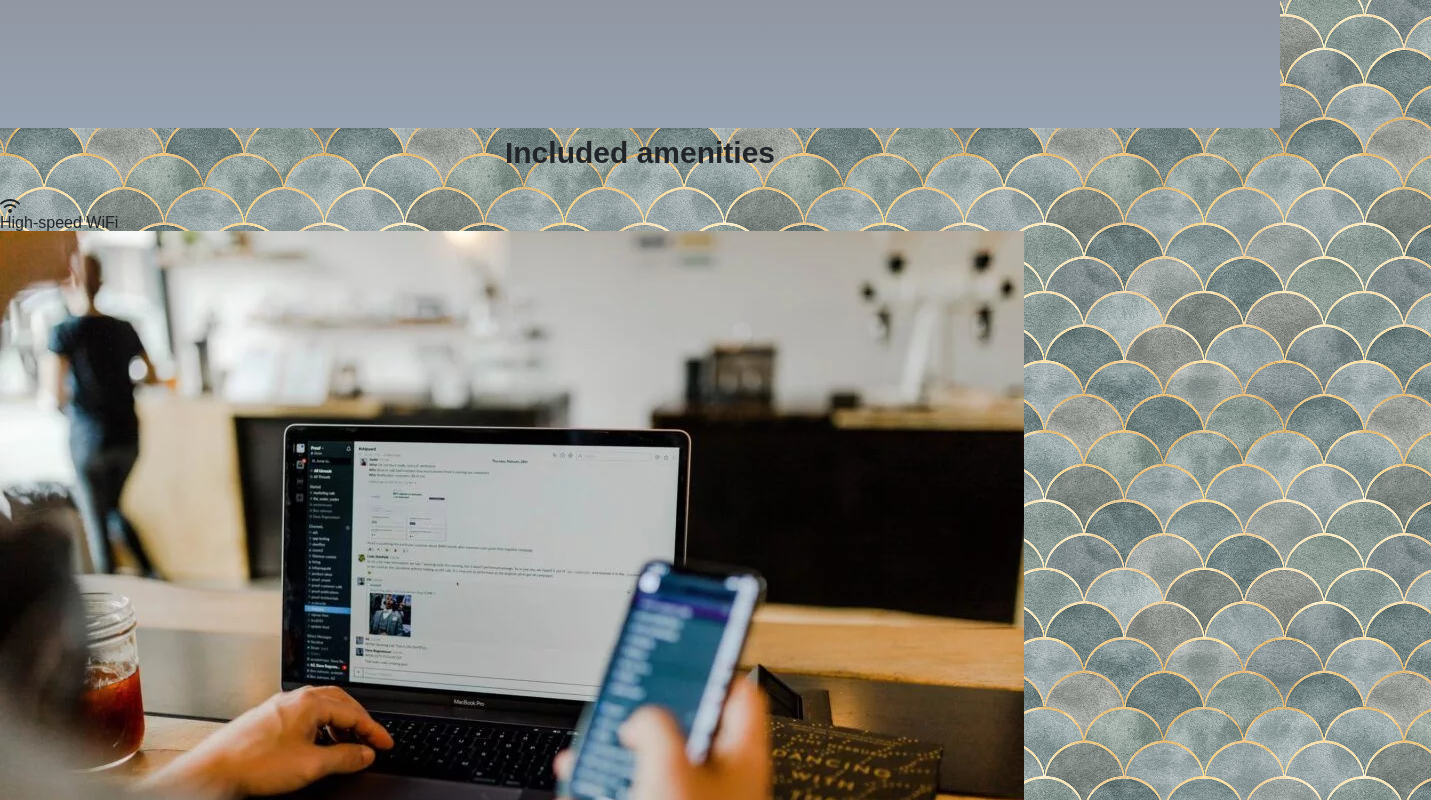
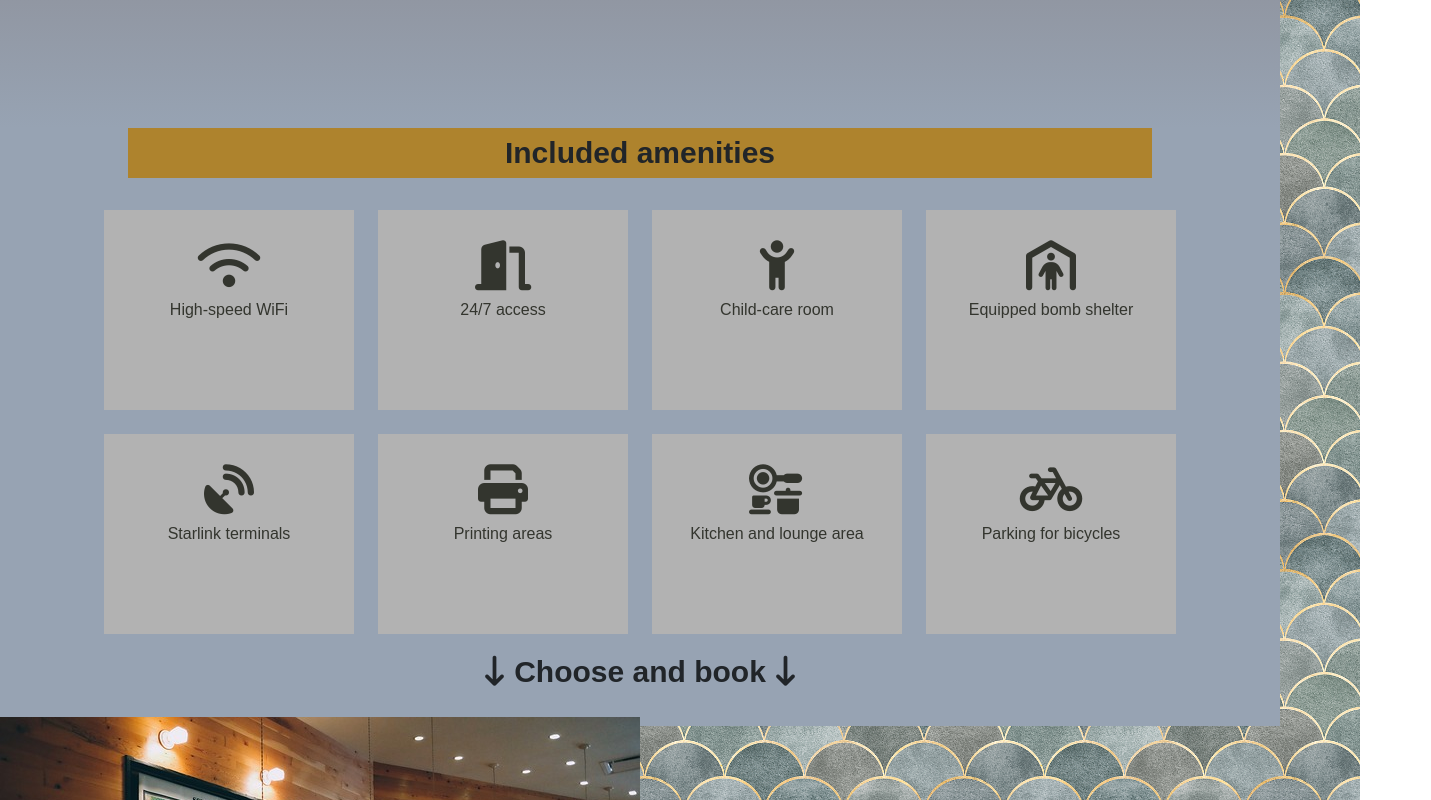
Before and after one commit to lizazp92/LvivSpaces2, a plain HTML site: page index.html in a window 1280 px wide. Shown: the part 1540-2340 px from the top of the page, 1431 px wide, since content can reach past the window. Drawn offline with nearby package versions, Linux system fonts and the light colour scheme; a web font is replaced by a local one.

Commit message:
add scss for page3 - amenities. fix heading bg over writing. add mixins and variables for page3. fix display:flex for older versions

```diff
--- a/css/_mixins.scss
+++ b/css/_mixins.scss
@@ -4,7 +4,7 @@
 
 @mixin flex {
   display: flex;
-  display: -webkit-box;
+  display: -webkit-box-flex;
   display: -ms-flexbox;
 }
 
@@ -13,6 +13,12 @@
   justify-content: center;
   -webkit-box-pack: center;
   -ms-flex-pack: center;
+}
+
+@mixin flex-wrap {
+  @include flex-center;
+  flex-wrap: wrap;
+  -ms-flex-wrap: wrap;
 }
 
 @mixin flex-column {
@@ -34,6 +40,7 @@
   -ms-flex-item-align: center;
   -ms-grid-row-align: center;
 }
+
 @mixin align-content-center {
   align-content: center;
   -ms-flex-line-pack: center;
@@ -77,6 +84,15 @@
   animation: $args;
 }
 
+@mixin preserve-3d {
+  transform-style: preserve-3d;
+  -webkit-transform-style: preserve-3d;
+}
+
+@mixin perspective($val) {
+  perspective: $val;
+  -webkit-perspective: $val;
+}
 // NAVBAR
 @mixin navbar__list {
   @include flex-end;
@@ -100,3 +116,9 @@
   font-weight: 700;
   font-style: normal;
 }
+
+// PAGE 3
+@mixin backface-hidden {
+  backface-visibility: hidden;
+  -webkit-backface-visibility: hidden;
+}
--- a/css/_variables.scss
+++ b/css/_variables.scss
@@ -24,6 +24,12 @@ $hero-text-bg: rgb(61, 53, 42, 0.5);
 
 $page2-link-hover: #0f6f2c;
 
+// PAGE 3
+
+$flip-card-bg: rgb(178, 178, 178);
+$flip-card-color: #33352e;
+$flip-card-shadow: rgb(75, 77, 74);
+
 // navbar
 
 $navbar-bg: rgba(101, 87, 74, 0.8);
--- a/css/styles.scss
+++ b/css/styles.scss
@@ -20,6 +20,15 @@ body {
   height: 100vh;
   width: 100%;
 }
+
+.heading-transparent {
+  font-size: 30px;
+  font-weight: bolder;
+  text-align: center;
+  font-stretch: narrower;
+  background-color: transparent;
+}
+
 .page-heading {
   @extend .heading-transparent;
   padding-top: 10px;
@@ -30,13 +39,6 @@ body {
   margin-left: 10%;
 }
 
-.heading-transparent {
-  font-size: 30px;
-  font-weight: bolder;
-  text-align: center;
-  font-stretch: narrower;
-  background-color: transparent;
-}
 strong {
   font-weight: bolder;
 }
@@ -52,9 +54,19 @@ em {
   font-weight: bolder;
 }
 
+// PADDINGS
+
 .pt30 {
   padding-top: 30px;
 }
+.pb-10 {
+  padding-bottom: 10px;
+}
+.pb-80 {
+  padding-bottom: 80px;
+}
+
+// MARGINS
 
 .mb15 {
   margin-bottom: 15px;
@@ -75,6 +87,8 @@ em {
   margin-top: -70px;
 }
 
+// FONT SIZES
+
 .f-s20 {
   font-size: 20;
 }
@@ -84,6 +98,9 @@ em {
 .f-s50 {
   font-size: 50px;
 }
+
+// FONT WEIGHT
+
 .fw-550 {
   font-weight: 550;
 }
@@ -93,6 +110,8 @@ em {
 .br20 {
   border-radius: 20px;
 }
+
+//BTN
 
 .primary-btn {
   background-color: $page-heading-bg;
@@ -148,6 +167,10 @@ em {
     @include flex-center;
     @include items-center;
   }
+  &__img-relative {
+    position: relative;
+    left: -70px;
+  }
   &__img1,
   &__img2 {
     width: 26%;
@@ -157,10 +180,7 @@ em {
       z-index: 1;
     }
   }
-  &__img-relative {
-    position: relative;
-    left: -70px;
-  }
+
   &__content {
     width: 480px;
     @include self-center;
@@ -183,3 +203,56 @@ em {
     }
   }
 }
+
+// PAGE 3 AMENITIES
+
+.page3 {
+  background-color: $page-gradient-2color;
+  &__cards {
+    @include flex-wrap;
+  }
+}
+
+.flip-card {
+  width: 250px;
+  height: 200px;
+  margin: 12px;
+  background-color: $flip-card-bg;
+  color: $flip-card-color;
+  @include flex-column;
+  @include items-center;
+  justify-items: center;
+  position: relative;
+  text-align: center;
+  @include transition(600ms all ease-out);
+  @include preserve-3d;
+  @include perspective(1000px);
+  &__front {
+    position: absolute;
+    width: 100%;
+    height: 100%;
+    @include backface-hidden;
+  }
+  &__back {
+    @extend .flip-card__front;
+    overflow: hidden;
+    @include transform(rotateY(180deg));
+    position: relative;
+    &-img {
+      width: 300px;
+      height: auto;
+      position: absolute;
+      left: -30%;
+      top: -10%;
+    }
+  }
+}
+
+.separate-flip:hover {
+  .flip-card {
+    @include transform(rotateY(180deg) rotate(2deg) scale(1.17));
+    z-index: 2;
+    box-shadow: 2px 2px 10px $flip-card-shadow;
+    border: 10px double $page-heading-bg;
+  }
+}
--- a/index.html
+++ b/index.html
@@ -129,13 +129,13 @@
       </section>
       <!-- PAGE 3 included amenities -->
 
-      <section id="amenities" class="page3">
+      <section id="amenities" class="page3 pb-80">
         <h2 class="page-heading">Included amenities</h2>
         <div class="page3__cards">
           <section class="separate-flip">
-            <div class="flip-card">
+            <div class="flip-card f-s20">
               <div class="flip-card__front">
-                <div class="flip-card__front-icon">
+                <div class="flip-card__front-icon pb-10 f-s50 pt30">
                   <i class="fa-solid fa-wifi"></i>
                 </div>
                 High-speed WiFi
@@ -151,9 +151,9 @@
           </section>
 
           <section class="separate-flip">
-            <div class="flip-card">
+            <div class="flip-card f-s20">
               <div class="flip-card__front">
-                <div class="flip-card__front-icon">
+                <div class="flip-card__front-icon pb-10 f-s50 pt30">
                   <i class="fa-solid fa-door-open"></i>
                 </div>
                 24/7 access
@@ -169,9 +169,9 @@
           </section>
 
           <section class="separate-flip">
-            <div class="flip-card">
+            <div class="flip-card f-s20">
               <div class="flip-card__front">
-                <div class="flip-card__front-icon">
+                <div class="flip-card__front-icon pb-10 f-s50 pt30">
                   <i class="fa-solid fa-child-reaching"></i>
                 </div>
                 Child-care room
@@ -187,9 +187,9 @@
           </section>
 
           <section class="separate-flip">
-            <div class="flip-card">
+            <div class="flip-card f-s20">
               <div class="flip-card__front">
-                <div class="flip-card__front-icon">
+                <div class="flip-card__front-icon pb-10 f-s50 pt30">
                   <i class="fa-solid fa-person-shelter"></i>
                 </div>
                 Equipped bomb shelter
@@ -205,9 +205,9 @@
           </section>
 
           <section class="separate-flip">
-            <div class="flip-card">
+            <div class="flip-card f-s20">
               <div class="flip-card__front">
-                <div class="flip-card__front-icon">
+                <div class="flip-card__front-icon pb-10 f-s50 pt30">
                   <i class="fa-solid fa-satellite-dish"></i>
                 </div>
                 Starlink terminals
@@ -223,9 +223,9 @@
           </section>
 
           <section class="separate-flip">
-            <div class="flip-card">
+            <div class="flip-card f-s20">
               <div class="flip-card__front">
-                <div class="flip-card__front-icon">
+                <div class="flip-card__front-icon pb-10 f-s50 pt30">
                   <i class="fa-solid fa-print"></i>
                 </div>
                 Printing areas
@@ -241,9 +241,9 @@
           </section>
 
           <section class="separate-flip">
-            <div class="flip-card">
+            <div class="flip-card f-s20">
               <div class="flip-card__front">
-                <div class="flip-card__front-icon">
+                <div class="flip-card__front-icon pb-10 f-s50 pt30">
                   <i class="fa-solid fa-kitchen-set"></i>
                 </div>
                 Kitchen and lounge area
@@ -259,9 +259,9 @@
           </section>
 
           <section class="separate-flip">
-            <div class="flip-card">
+            <div class="flip-card f-s20">
               <div class="flip-card__front">
-                <div class="flip-card__front-icon">
+                <div class="flip-card__front-icon pb-10 f-s50 pt30">
                   <i class="fa-solid fa-bicycle"></i>
                 </div>
                 Parking for bicycles
```
Also changed, not shown: css/styles.css.
